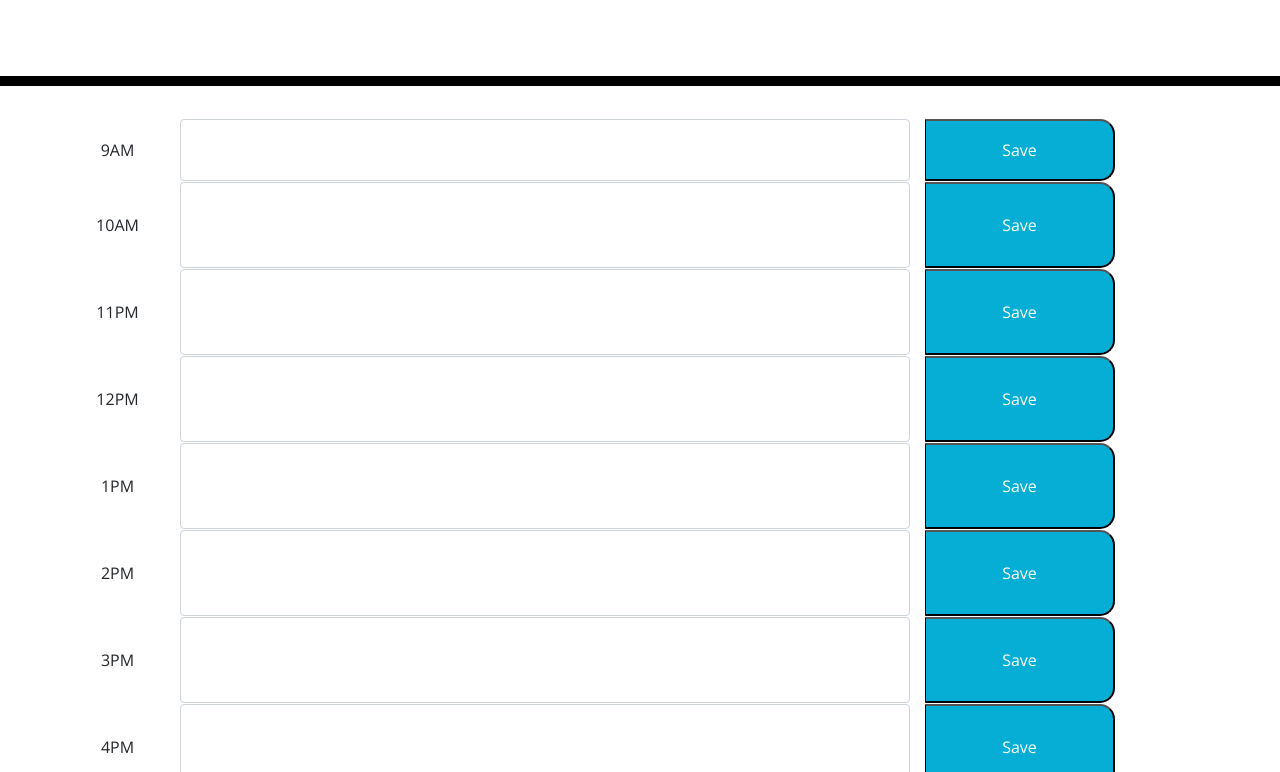
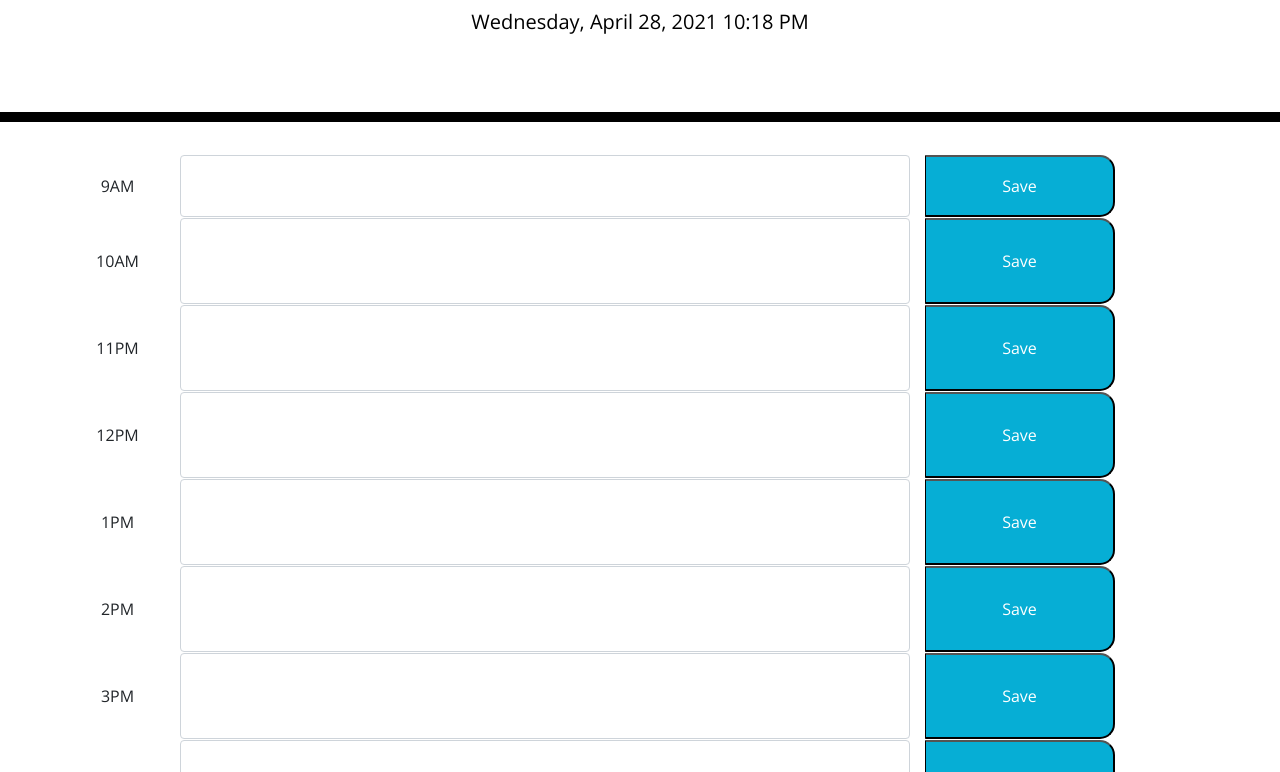
Before and after one commit to tylerhance/HW05-Day-Planner, a plain HTML site: page index.html in a window 1280 px wide. Shown: the part 182-954 px from the top of the page. Drawn offline with nearby package versions, Linux system fonts and the light colour scheme.

Commit message:
Linking my script.js in html and fixing the day/date display function.

```diff
--- a/index.html
+++ b/index.html
@@ -92,12 +92,10 @@
         <button class="saveBtn col-sm-2">Save</button>
         </div>
       </div>
-
-
-
     </div>
 
     <script src="https://cdnjs.cloudflare.com/ajax/libs/jquery/3.2.1/jquery.min.js"></script>
     <script src="https://cdnjs.cloudflare.com/ajax/libs/moment.js/2.24.0/moment.min.js"></script>
+    <script src="./assets/js/script.js"></script>
   </body>
 </html>
```
